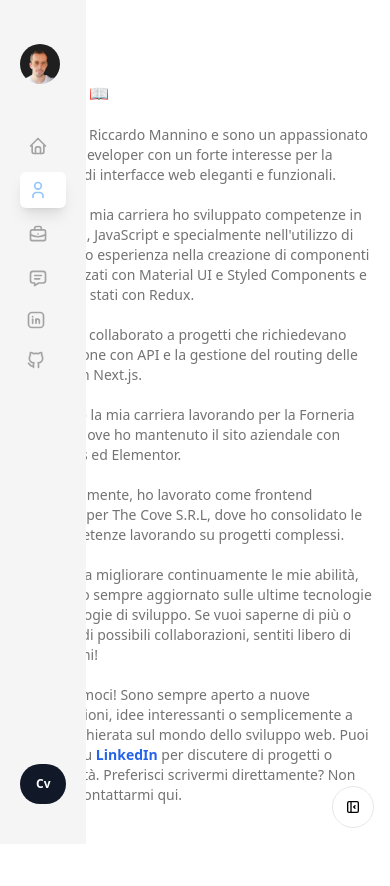
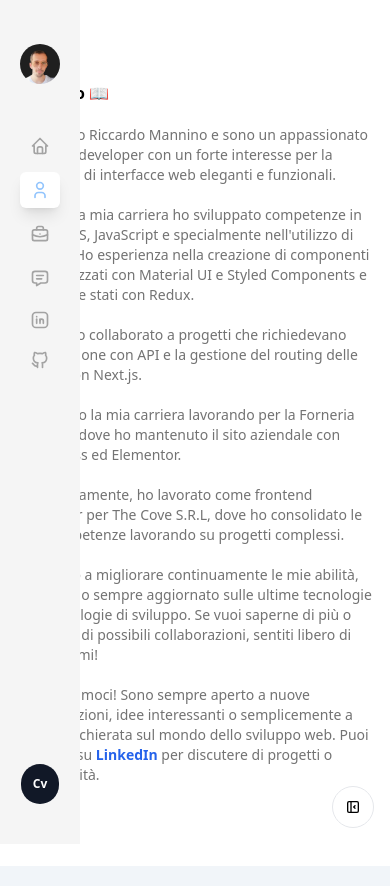
Before and after one commit to RiccardoMannino/portfolio, a Next.js app: page /about in a window 390 px wide. Built offline with nearby package versions, Linux system fonts and the light colour scheme.

Commit message:
modifiche responsive

```diff
--- a/src/app/about/page.tsx
+++ b/src/app/about/page.tsx
@@ -39,7 +39,7 @@ export default function About() {
       </p>
       <p className="mt-5 text-sm text-neutral-500 md:text-base lg:text-lg">Connettiamoci!
         Sono sempre aperto a nuove collaborazioni, idee interessanti o semplicemente a una chiacchierata sul mondo dello sviluppo web.
-        Puoi trovarmi su <Link className="font-bold text-blue-600" href="https://www.linkedin.com/in/riccardo-mannino/"> LinkedIn </Link> per discutere di progetti o opportunità. Preferisci scrivermi direttamente? Non esitare a contattarmi qui.
+        Puoi trovarmi su <Link className="font-bold text-blue-600" target="_blank" href="https://www.linkedin.com/in/riccardo-mannino/"> LinkedIn </Link> per discutere di progetti o opportunità.
       </p>
     </>
   )
--- a/src/components/Avatar.tsx
+++ b/src/components/Avatar.tsx
@@ -16,7 +16,7 @@ export default function Avatar() {
         />
       </div>
 
-      <div className="flex flex-col text-sm transition-all duration-200 max-[500px]:inline max-[500px]:hidden sm:flex">
+      <div className="flex flex-col text-sm transition-all duration-200 phone:inline phone:hidden sm:flex">
         <p className="font-bold">Riccardo Mannino</p>
         <p className="font-thin">Jr Frontend Developer</p>
       </div>
--- a/src/components/Sidebar.tsx
+++ b/src/components/Sidebar.tsx
@@ -1,10 +1,10 @@
 'use client'
 import Link from 'next/link'
-import { useEffect, useState } from 'react'
+import { useRouter, usePathname } from 'next/navigation'
+import { ReactNode, useEffect, useState } from 'react'
 import { motion } from 'framer-motion'
 
 import Avatar from './Avatar'
-
 import {
   IconChevronRight,
   IconBriefcase,
@@ -16,12 +16,11 @@ import {
   IconLayoutSidebarRightCollapse,
   IconLayoutSidebarRightExpand,
 } from '@tabler/icons-react'
-import { useRouter, usePathname } from 'next/navigation'
 
 type Pagine = {
   pagina: string
   href: string
-  image?: JSX.Element
+  image?: ReactNode
 }
 
 export default function Sidebar() {
@@ -101,8 +100,8 @@ export default function Sidebar() {
     <>
       <motion.div
         animate={{ x: isVisible ? 0 : -220 }}
-        transition={{ type: 'ease', duration: 0.2 }}
-        className={`min-[501]:w-[220px] fixed left-0 z-50 flex h-full flex-col justify-between bg-neutral-100 px-5 py-10 transition-all duration-200 ease-out max-[500px]:w-[80px]`}
+        transition={{ type: 'linear', duration: 0.2 }}
+        className={`phone::w-[220px] fixed left-0 z-50 flex h-full flex-col justify-between bg-neutral-100 px-5 py-10 transition-all duration-200 ease-out phone:w-[80px]`}
       >
         <div className="flex flex-col gap-7">
           <Avatar />
@@ -115,35 +114,33 @@ export default function Sidebar() {
                   }}
                   className={
                     (isActive(`${li.href}`) &&
-                      'max-[500px]:justify-center flex w-full items-center gap-2 rounded-md bg-white p-[8px] text-sm shadow-lg') ||
-                    'max-[500px]:justify-center flex transform gap-2 stroke-neutral-500 p-[8px] text-sm text-neutral-400 duration-100 ease-in-out hover:stroke-neutral-700 hover:text-neutral-700'
+                      'phone:justify-center flex w-full items-center gap-2 rounded-md bg-white p-[8px] text-sm shadow-lg') ||
+                    'phone:justify-center flex transform gap-2 stroke-neutral-500 p-[8px] text-sm text-neutral-400 duration-100 ease-in-out hover:stroke-neutral-700 hover:text-neutral-700'
                   }
                   href={li.href}
                 >
                   {li.image}
-                  <span className="max-[500px]:hidden ml-3 gap-4 transition-all duration-200 sm:flex">
+                  <span className="phone:hidden ml-3 gap-4 transition-all duration-200 sm:flex">
                     {li.pagina}
                   </span>
                 </Link>
               </motion.div>
             ))}
             {
-              <p className="max-[500px]:hidden mx-2 mt-8 gap-4 text-sm font-bold sm:flex">
+              <p className="phone:hidden mx-2 mt-8 gap-4 text-sm font-bold sm:flex">
                 Socials
               </p>
             }
-
             {social.map((so) => (
               <Link
                 href={so.href}
                 target="_blank"
                 key={so.href}
-                className="max-[500px]:justify-center flex transform flex-row items-center stroke-neutral-500 p-[6px] text-sm text-neutral-400 delay-75 duration-100 ease-in hover:stroke-neutral-700 hover:text-neutral-700"
+                className="phone:justify-center flex transform flex-row items-center stroke-neutral-500 p-[6px] text-sm text-neutral-400 delay-75 duration-100 ease-in hover:stroke-neutral-700 hover:text-neutral-700"
               >
                 {so.image}
-
                 <span
-                  className={`max-[500px]:hidden ml-3 gap-4 transition-all duration-200 sm:flex`}
+                  className={`phone:hidden ml-3 gap-4 transition-all duration-200 sm:flex`}
                 >
                   {so.pagina}
                 </span>
@@ -151,20 +148,20 @@ export default function Sidebar() {
             ))}
           </div>
         </div>
-        <Link className="flex" href={'/resume'} passHref>
+        <Link className="flex justify-center" href={'/resume'} passHref>
           <button
             onClick={(e) => {
               e.preventDefault(), router.push('/resume')
             }}
             type="button"
-            className="bold max-[500px]:px-3 max-[500px]:py-3 flex w-fit items-center justify-between rounded-full bg-gray-900 px-4 py-3 text-xs font-semibold text-white"
+            className="bold phone:px-3 phone:py-3 flex w-fit items-center justify-between rounded-full bg-gray-900 px-4 py-3 text-xs font-semibold text-white"
           >
             <div className="flex gap-2">
               <>
-                <span className="max-[500px]:inline hidden">Cv</span>
-                <span className="max-[500px]:hidden">Leggi curriculum</span>
+                <span className="phone:inline hidden">Cv</span>
+                <span className="phone:hidden">Leggi curriculum</span>
                 <IconChevronRight
-                  className="max-[500px]:hidden"
+                  className="phone:hidden"
                   size={15}
                   color="white"
                 />
--- a/tailwind.config.ts
+++ b/tailwind.config.ts
@@ -7,6 +7,15 @@ const config: Config = {
     './src/app/**/*.{js,ts,jsx,tsx,mdx}',
   ],
   theme: {
+    screens: {
+      phonesm: { max: '390px' },
+      phone: { max: '639px' },
+      sm: '640px',
+      md: '768px',
+      pad: { max: '810px'},
+      xmd: '811px',
+      lg: '1024px',
+    },
     extend: {},
   },
   plugins: [],
```
